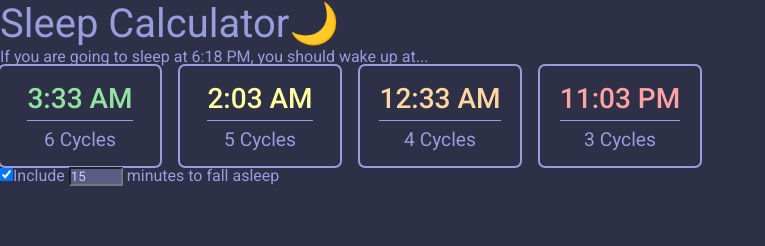
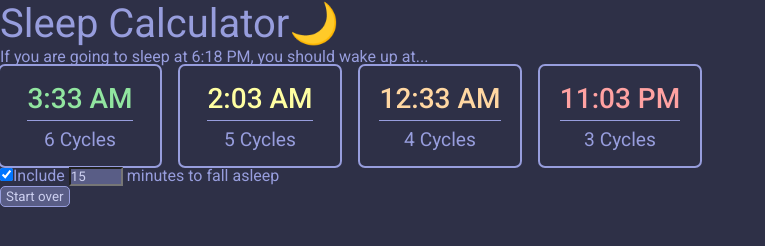
Before and after one commit to robsassack/sleep-calc, a website built with webpack: page dist/index.html in a window 1280 px wide. Both pictures are taken after a click on the button "Sleep now". Shown: the whole page, without its empty margins (0-765 px from the left). Built offline with nearby package versions, Linux system fonts and the light colour scheme.

Commit message:
Added a button to start over

```diff
--- a/src/index.js
+++ b/src/index.js
@@ -4,6 +4,7 @@ import { add, sub, format } from 'date-fns';
 const sleepNowButton = document.querySelector('.sleep-now');
 const wakeAtButton = document.querySelector('.wake-at');
 const sleepAtButton = document.querySelector('.sleep-at');
+const startOver = document.querySelector('.start-over');
 
 let currentMode = '';
 let time = new Date();
@@ -92,6 +93,8 @@ function makeContent() {
   });
 
   setContent(makeTimeContent);
+
+  startOver.style.visibility = 'visible';
 }
 
 sleepNowButton.addEventListener('click', () => {
@@ -139,3 +142,7 @@ document.querySelector('#minutes').addEventListener('change', () => {
     makeContent(time);
   }
 });
+
+startOver.addEventListener('click', () => {
+  window.location.reload();
+});
--- a/src/style.css
+++ b/src/style.css
@@ -86,3 +86,7 @@ label {
 .cycle-3 .cycle-time {
   color: #FFA2A2;
 }
+
+.start-over {
+  visibility: hidden;
+}
```
Also changed, not shown: dist/index.html, dist/main.js.
